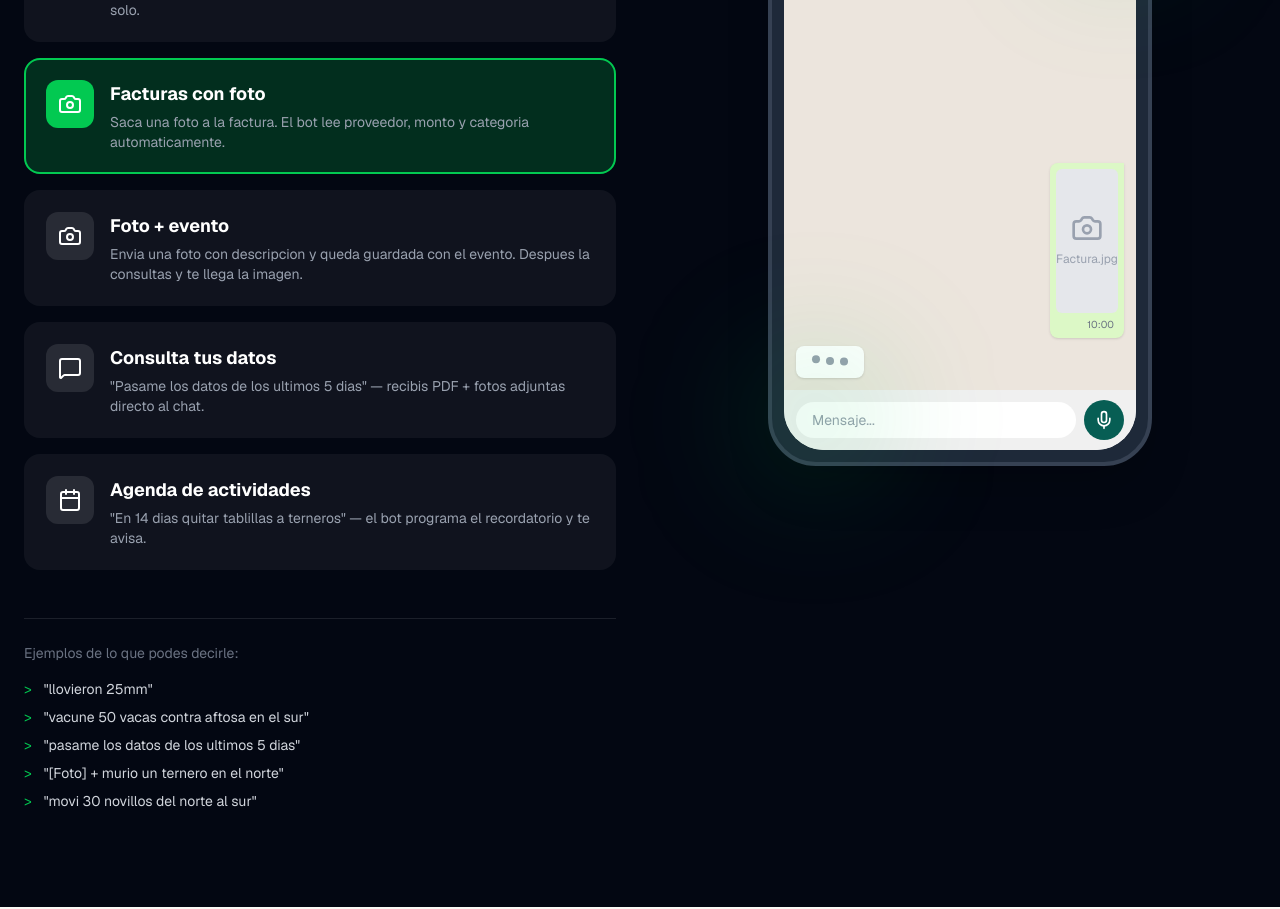
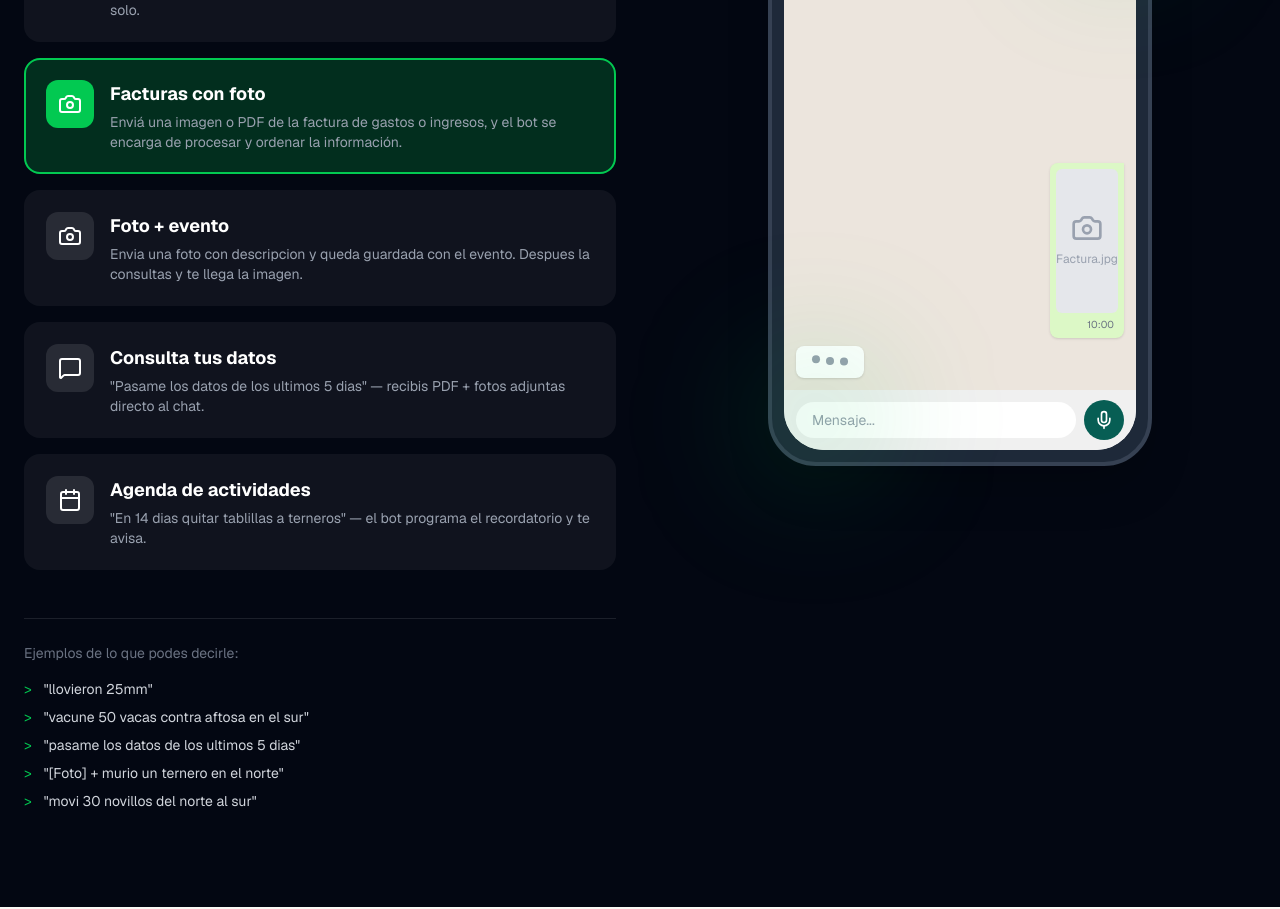
Before and after one commit to talalandig/landingbotrural, a Next.js app: page / in a window 1280 px wide. Shown: the part 1268-2177 px from the top of the page. Built offline with nearby package versions, Linux system fonts and the light colour scheme.

Commit message:
Actualizar copy de demo Facturas con foto en sección WhatsApp
Describe carga por imagen o PDF de gastos e ingresos y procesamiento
automático por el bot.

```diff
--- a/app/page.tsx
+++ b/app/page.tsx
@@ -193,7 +193,7 @@ const WHATSAPP_FEATURES = [
   {
     icon: <Camera className="w-6 h-6" />,
     title: 'Facturas con foto',
-    description: 'Saca una foto a la factura. El bot lee proveedor, monto y categoria automaticamente.',
+    description: 'Enviá una imagen o PDF de la factura de gastos o ingresos, y el bot se encarga de procesar y ordenar la información.',
     demo: 'factura',
   },
   {
```
